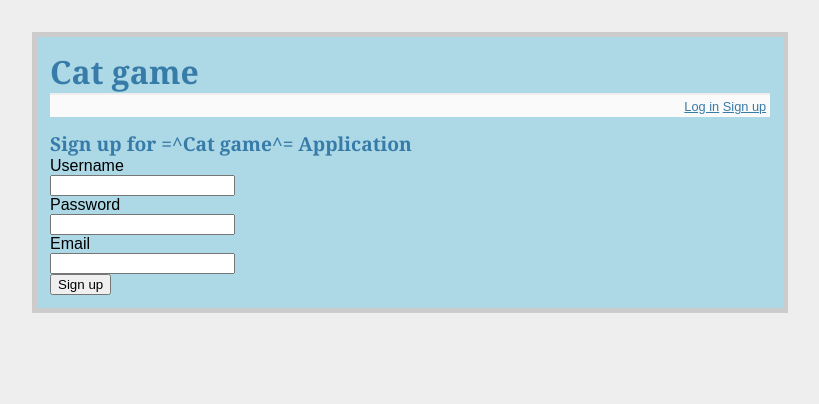
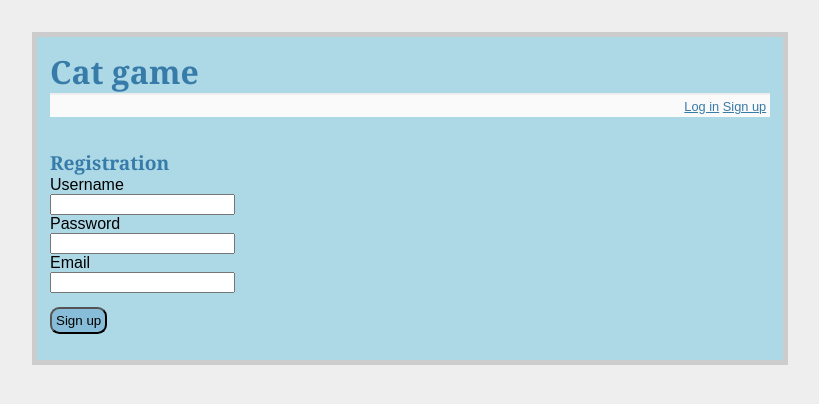
Before and after one commit to KovalKt/cat_test_game, a Flask app: page /register in a window 1280 px wide. Shown: the top 404 px of the page, without its empty margins (230-1049 px from the left). Run offline with Flask 2, Linux system fonts and the light colour scheme.

Commit message:
Fix button style

```diff
--- a/cat_game/forms.py
+++ b/cat_game/forms.py
@@ -13,4 +13,4 @@ class RegisterForm(Form):
     password = TextField('Password', [Required(), Length(min=6, message='Must be at least 6 symbols')])
 
 class SettingsForm(Form):
-    user_sign = RadioField('Your sign',[Required()], choices=[('X', 'X'), ('O', 'O')])
+    user_sign = RadioField('Your sign', [Required()], choices=[('X', 'X'), ('O', 'O')], default='O')
--- a/cat_game/models.py
+++ b/cat_game/models.py
@@ -12,7 +12,7 @@ class User(db.Model):
     games_won = db.Column(db.Integer, default=0)
     authenticated = db.Column(db.Boolean, default=False)
 
-    def __init__(self, name, email, password, games_played):
+    def __init__(self, name, email, password, games_played=0):
         self.username = name
         self.email = email
         self.password = password
--- a/cat_game/static/style.css
+++ b/cat_game/static/style.css
@@ -1,24 +1,24 @@
-body            { font-family: sans-serif; background: #eee; }
-a, h1, h2       { color: #377ba8; }
-h1, h2          { font-family: 'Georgia', serif; margin: 0; }
-h1              { border-bottom: 2px solid #eee; }
-h2              { font-size: 1.2em; }
+body                { font-family: sans-serif; background: #eee; }
+a, h1, h2           { color: #377ba8; }
+h1, h2              { font-family: 'Georgia', serif; margin: 0; }
+h1                  { border-bottom: 2px solid #eee; }
+h2                  { font-size: 1.2em; }
 
-.page           { margin: 2em auto; width: 45em; border: 5px solid #ccc;
-                  padding: 0.8em; background: #ADD8E6; }
-.navigate       { text-align: right; font-size: 0.8em; padding: 0.3em;
-                  margin-bottom: 1em; background: #fafafa; }
-.flash          { background: #cee5F5; padding: 0.5em;
-                  border: 1px solid #aacbe2; }
-.error          { background: #f0d6d6; padding: 0.5em; }
-.board-row      { width: 40%; border: 3px solid #73AD21; }
-.board-cell     { margin: 1em auto; }
-.cell           { border: none; background-color: #fafafa;
-                  text-align: center; width: 52px; height: 52px;}
-.sidebar        { width: 25%; right: 0; position: absolute; }
-.content        { position: relative; width: 100%; margin-top: 2em; }
-.start-btn      { padding: 0.3em; background-color: #87bdd8; border-radius: 0.7em;
-                  margin-bottom: 1em; margin-top: 1em; }
-.cat-img        { width:20%; height: auto; position: absolute; left: 0;  margin: 1em; }
+.page               { margin: 2em auto; width: 45em; border: 5px solid #ccc;
+                      padding: 0.8em; background: #ADD8E6; }
+.navigate           { text-align: right; font-size: 0.8em; padding: 0.3em;
+                      margin-bottom: 1em; background: #fafafa; }
+.flash              { background: #cee5F5; padding: 0.5em;
+                      border: 1px solid #aacbe2; }
+.error              { background: #f0d6d6; padding: 0.5em; }
+.board-row          { width: 40%; border: 3px solid #73AD21; }
+.board-cell         { margin: 1em auto; }
+.cell               { border: none; background-color: #fafafa;
+                      text-align: center; width: 52px; height: 52px;}
+.sidebar            { width: 25%; right: 0; position: absolute; }
+.content            { position: relative; width: 100%; margin-top: 2em; }
+.cat-img            { width:20%; height: auto; position: absolute; left: 0;  margin: 1em; }
+.submit-btn, .start-btn      { padding: 0.3em; background-color: #87bdd8; border-radius: 0.7em;
+                               margin-bottom: 1em; margin-top: 1em; }
 
-#game           { width: auto; align-content: center; margin-left: 30% }
+#game               { width: auto; align-content: center; margin-left: 30% }
--- a/cat_game/templates/login.html
+++ b/cat_game/templates/login.html
@@ -2,7 +2,7 @@
 {% block body %}
   <form action="" method=post class="form-horizontal">
     {{ form.hidden_tag() }}
-    <h2>Signin to =^Cat game^= </h2>
+    <h2>Login</h2>
     <div>
         <label>{{ form.username.label }}</label>
         <div>
@@ -19,7 +19,7 @@
 
     <div>
         <div>
-          <button type="submit" class="btn btn-success">Submit</button>
+          <button type="submit" class="submit-btn">Submit</button>
         </div>
     </div>
   </form>
--- a/cat_game/templates/register.html
+++ b/cat_game/templates/register.html
@@ -1,18 +1,19 @@
 {% extends "layout.html" %}
 {% block body %}
+  <div class="content">
     <form action="" method=post class="form-horizontal">
-    <h2>Sign up for =^Cat game^= Application </h2>
-    <div class="control-group">
+      <h2>Registration</h2>
+
+      <div>
           <label>{{ form.username.label }}</label>
-        <div class="controls">
+          <div>
             {{ form.username }}
           </div>
       </div>
 
       <div>
+          <label>{{ form.password.label }}</label>
           <div>
-        <label>{{ form.password.label }}</label>
-        <div class="controls">
             {{ form.password }}
           </div>
       </div>
@@ -25,10 +26,11 @@
           </div>
       </div>
 
-    <div class="control-group">
-        <div class="controls">
-          <button type="submit" class="btn btn-success">Sign up</button>
+      <div >
+          <div>
+            <button type="submit" class="submit-btn">Sign up</button>
           </div>
       </div>
     </form>
+  </div>
 {% endblock %}
```
Lines whose indentation alone changed are shown as unchanged.
